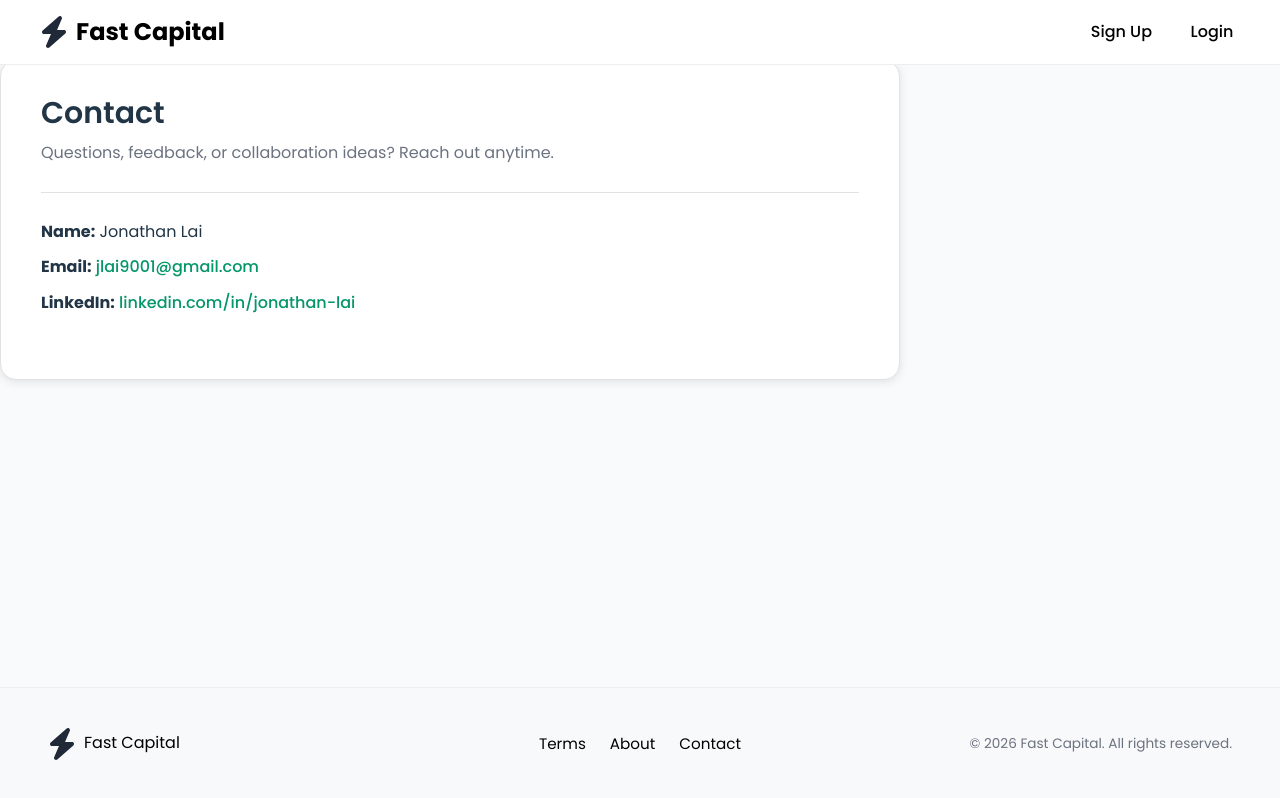
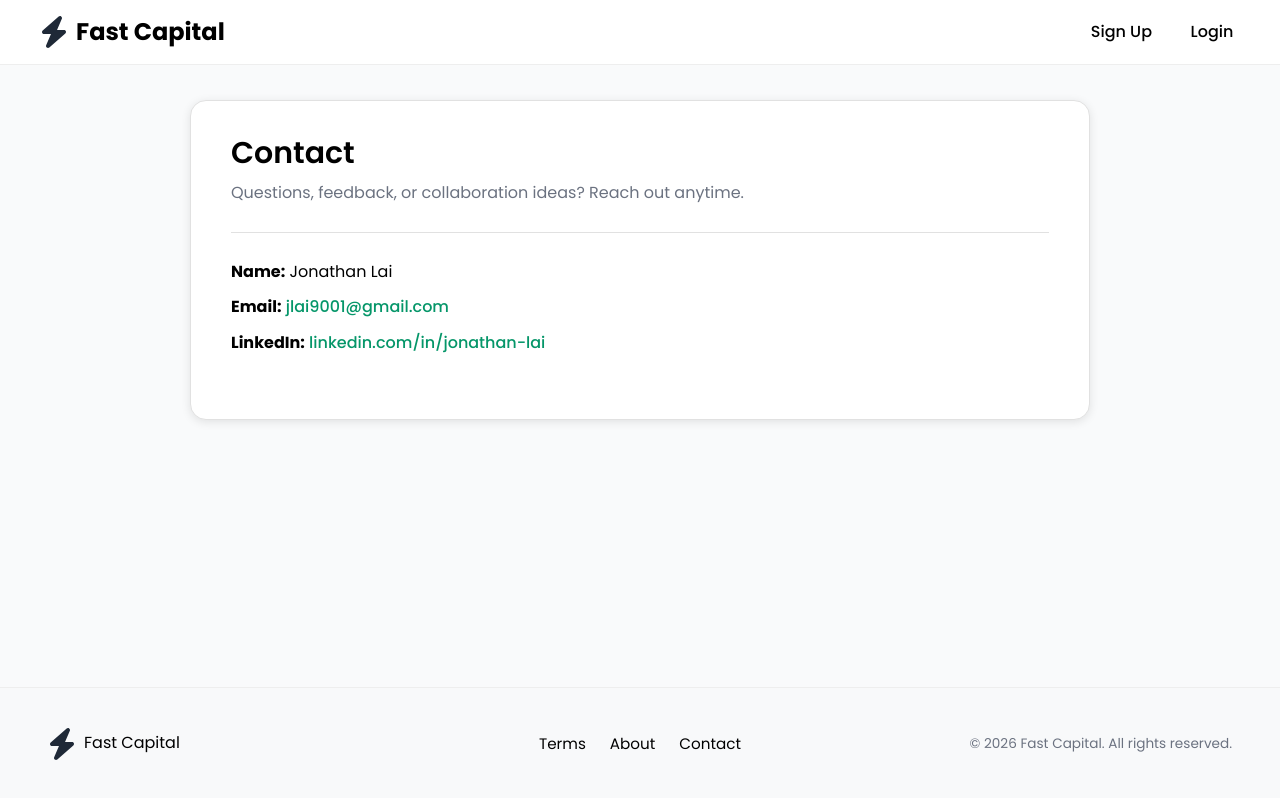
Before and after one commit to jlai9001/FastCapital, a React (Vite) app in the folder client/: page /contact in a window 1280 px wide. Built offline with nearby package versions, Linux system fonts and the light colour scheme; no server answers.

Commit message:
contact page

```diff
--- a/client/src/pages/contact.css
+++ b/client/src/pages/contact.css
@@ -1,34 +1,33 @@
 /* Contact page wrapper */
 .contact-page {
-.contact-page {
-  /* Let App shell control footer placement */
+  /* ✅ Let App shell handle footer spacing */
   padding: 40px 16px;
   background-color: var(--page_background_color);
 
-  display: flex;
-  justify-content: center;
-
-  /* ✅ prevents the card from stretching tall */
-  align-items: flex-start;
-
+  /* ✅ make it behave like the About page container */
   width: 100%;
+  box-sizing: border-box;
 
   font-family: var(--button_font), system-ui, Helvetica, Arial, sans-serif;
   color: var(--primary_text_color);
 }
 
-}
+/* Main card */
 
-/* Main card */
 .contact-card {
   width: 100%;
   max-width: 900px;
+
+  /* ✅ centers it */
+  margin: 0 auto;
+
   background-color: var(--element_background_color);
   border-radius: var(--element_border_radius);
   padding: 36px 40px;
   box-shadow: var(--element_shadow);
   border: 1px solid var(--field_border_color);
 }
+
 
 /* Header */
 .contact-header {
```
